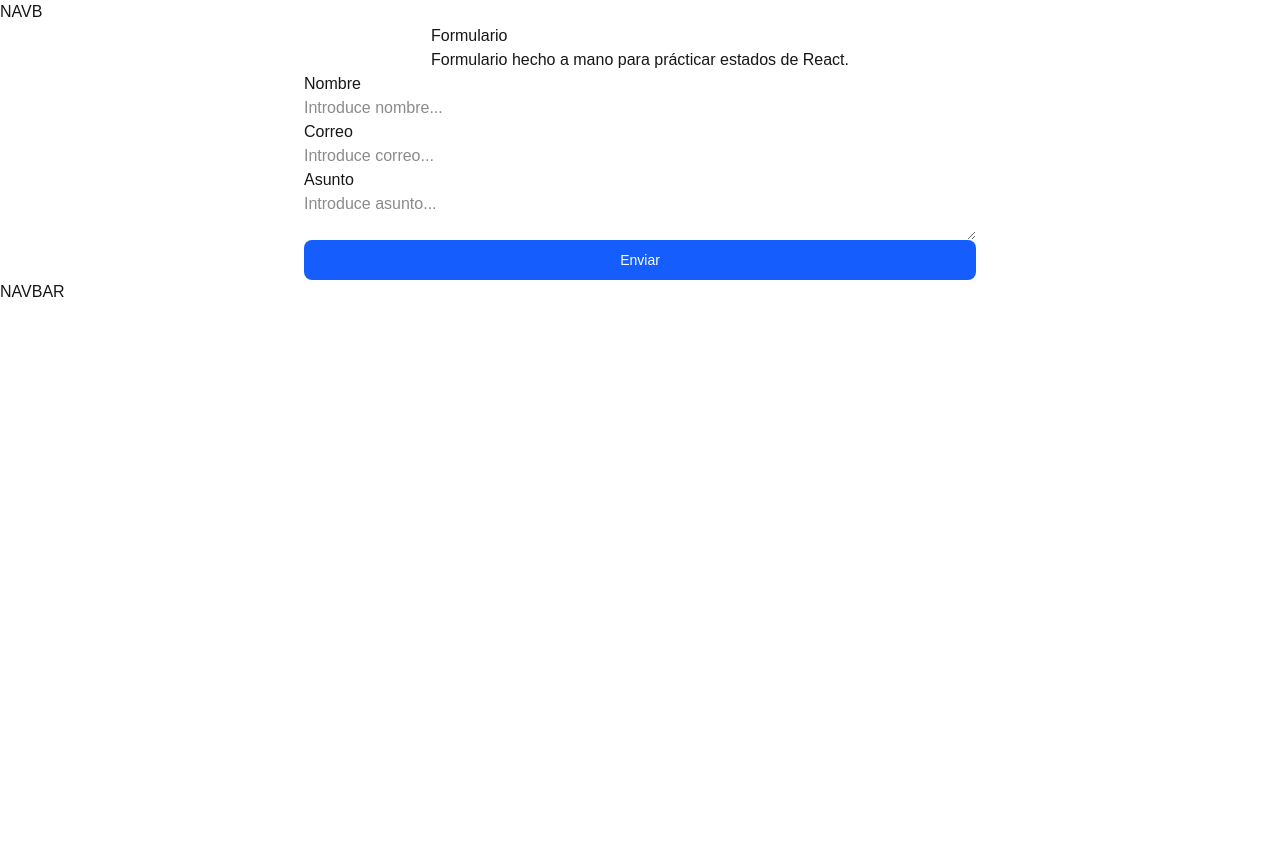
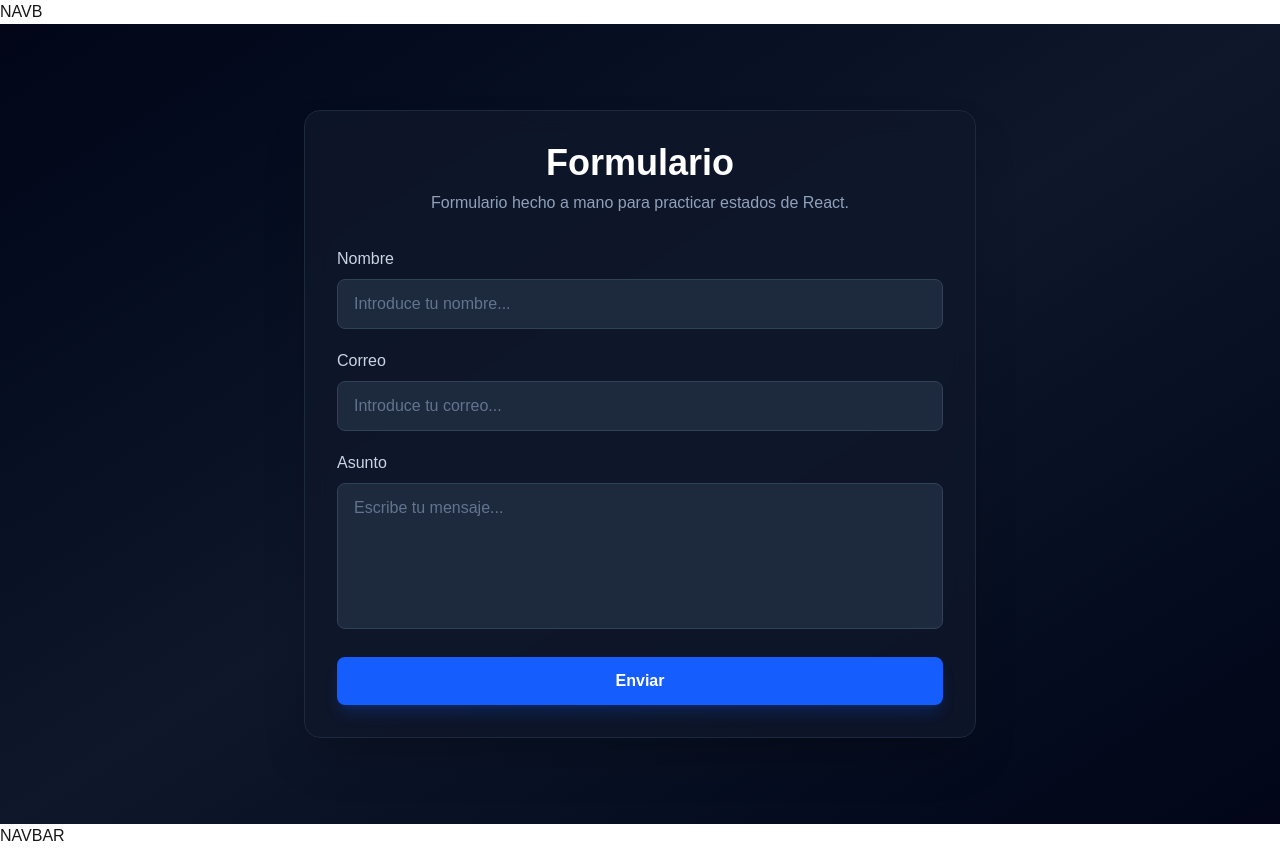
Before and after one commit to 4GeeksAcademy/sp-aie-01-react-collaborative-03, a Next.js app in the folder my-app/: page /formulario-sergiomb in a window 1280 px wide. Before the commit the page ends 800 px from the top, so only its background shows below. Built offline with nearby package versions, Linux system fonts and the light colour scheme.

Commit message:
improve: design (chatgpt)

```diff
--- a/my-app/app/formulario-sergiomb/page.tsx
+++ b/my-app/app/formulario-sergiomb/page.tsx
@@ -13,6 +13,41 @@ const initialData: FormData = {
     email: "",
     subject: "",
 }
+
+const fieldContainerClass = "flex flex-col gap-2";
+
+const labelClass = "text-slate-300 font-medium";
+
+const inputClass = `
+  bg-slate-800
+  border border-slate-700
+  text-white
+  placeholder:text-slate-500
+  rounded-lg
+  px-4 py-3
+  outline-none
+  transition-all
+  focus:border-blue-500
+  focus:ring-4
+  focus:ring-blue-500/20
+`;
+
+const buttonClass = `
+  mt-2
+  bg-blue-600
+  hover:bg-blue-500
+  text-white
+  font-semibold
+  py-3
+  rounded-lg
+  transition-all
+  duration-200
+  shadow-lg
+  shadow-blue-600/20
+  hover:shadow-blue-500/40
+  hover:-translate-y-0.5
+  active:translate-y-0
+`;
 
 const FormularioSergioMBPage = () => {
 
@@ -33,50 +68,75 @@ const FormularioSergioMBPage = () => {
     }
 
     return (
-        <div className="flex flex-col justify-center align-center items-center">
-            <div>
-                <h1>Formulario</h1>
-                <h2>Formulario hecho a mano para prácticar estados de React.</h2>
+        <main className="min-h-screen bg-gradient-to-br from-slate-950 via-slate-900 to-slate-950 flex items-center justify-center p-6">
+            <div className="w-full max-w-2xl bg-slate-900/80 backdrop-blur-md border border-slate-800 rounded-2xl shadow-2xl p-8">
+                <div className="text-center mb-8">
+                    <h1 className="text-4xl font-bold text-white">
+                        Formulario
+                    </h1>
+                    <h2 className="text-slate-400 mt-2">
+                        Formulario hecho a mano para practicar estados de React.
+                    </h2>
                 </div>
 
-            <form className="flex flex-col w-2xl" onSubmit={onSubmit}>
-                <label htmlFor="name">Nombre</label>
+                <form
+                    className="flex flex-col gap-5"
+                    onSubmit={onSubmit}
+                >
+                    <div className={fieldContainerClass}>
+                        <label htmlFor="name" className={labelClass}>
+                            Nombre
+                        </label>
+
                         <input
                             type="text"
                             id="name"
                             value={data.name}
                             onChange={onDataChange}
-                    placeholder="Introduce nombre..." required
+                            placeholder="Introduce tu nombre..."
+                            required
+                            className={inputClass}
                         />
+                    </div>
 
-                <label htmlFor="email">Correo</label>
+                    <div className={fieldContainerClass}>
+                        <label htmlFor="email" className={labelClass}>
+                            Correo
+                        </label>
+
                         <input
                             type="email"
                             id="email"
                             value={data.email}
                             onChange={onDataChange}
-                    placeholder="Introduce correo..." required
+                            placeholder="Introduce tu correo..."
+                            required
+                            className={inputClass}
                         />
+                    </div>
 
-                <label htmlFor="subject">Asunto</label>
+                    <div className={fieldContainerClass}>
+                        <label htmlFor="subject" className={labelClass}>
+                            Asunto
+                        </label>
+
                         <textarea
                             id="subject"
-                    placeholder="Introduce asunto..."
                             value={data.subject}
                             onChange={onDataChange}
+                            placeholder="Escribe tu mensaje..."
+                            rows={5}
                             required
+                            className={`${inputClass} resize-none`}
                         />
+                    </div>
 
-
-                <button
-                    type="button"
-                    className="text-white bg-blue-600 hover:bg-blue-700 focus:ring-4 focus:ring-blue-300 rounded-lg text-sm px-4 py-2.5"
-                    onClick={onSubmit}>
+                    <button type="submit" className={buttonClass}>
                         Enviar
                     </button>
                 </form>
             </div>
-
+        </main>
     );
 }
 
```
Lines whose indentation alone changed are shown as unchanged.
